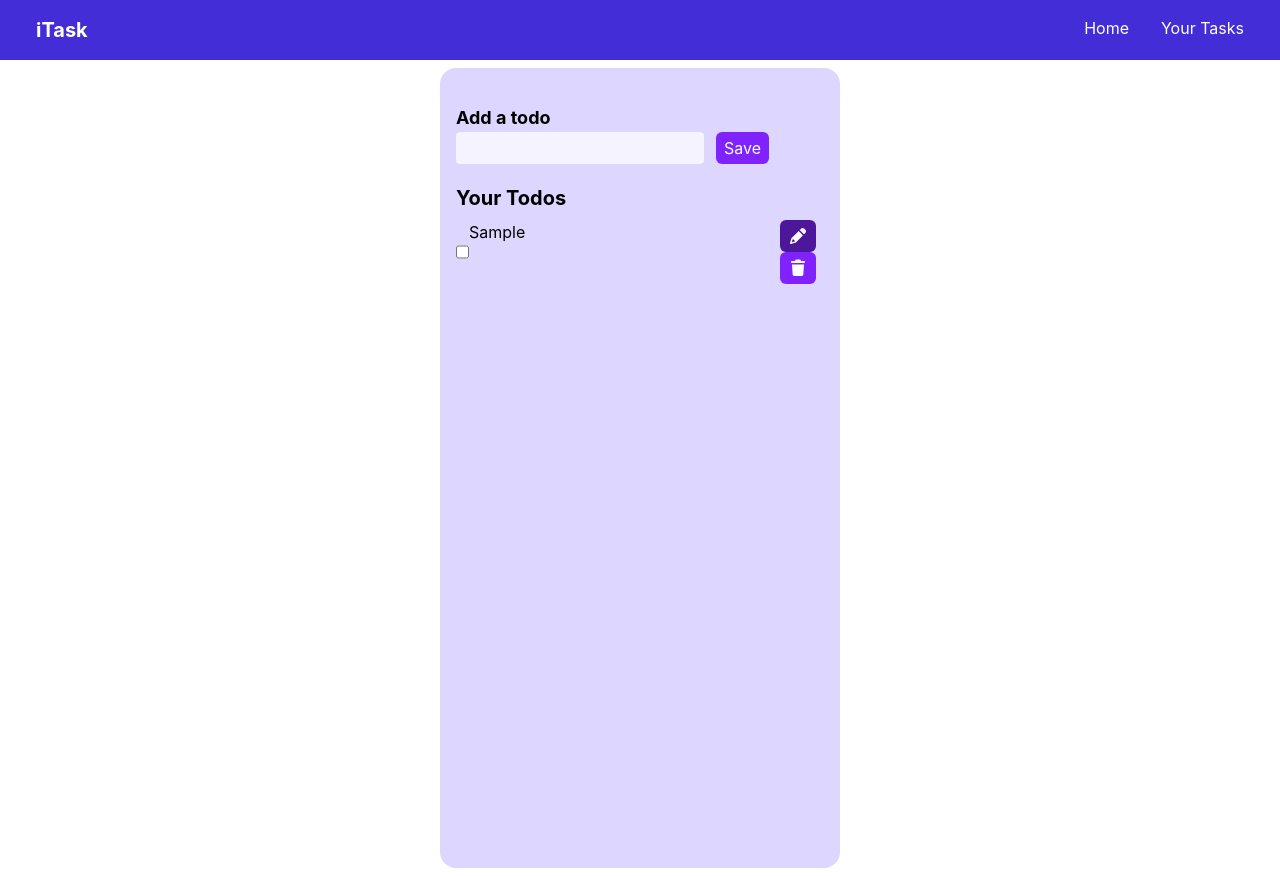
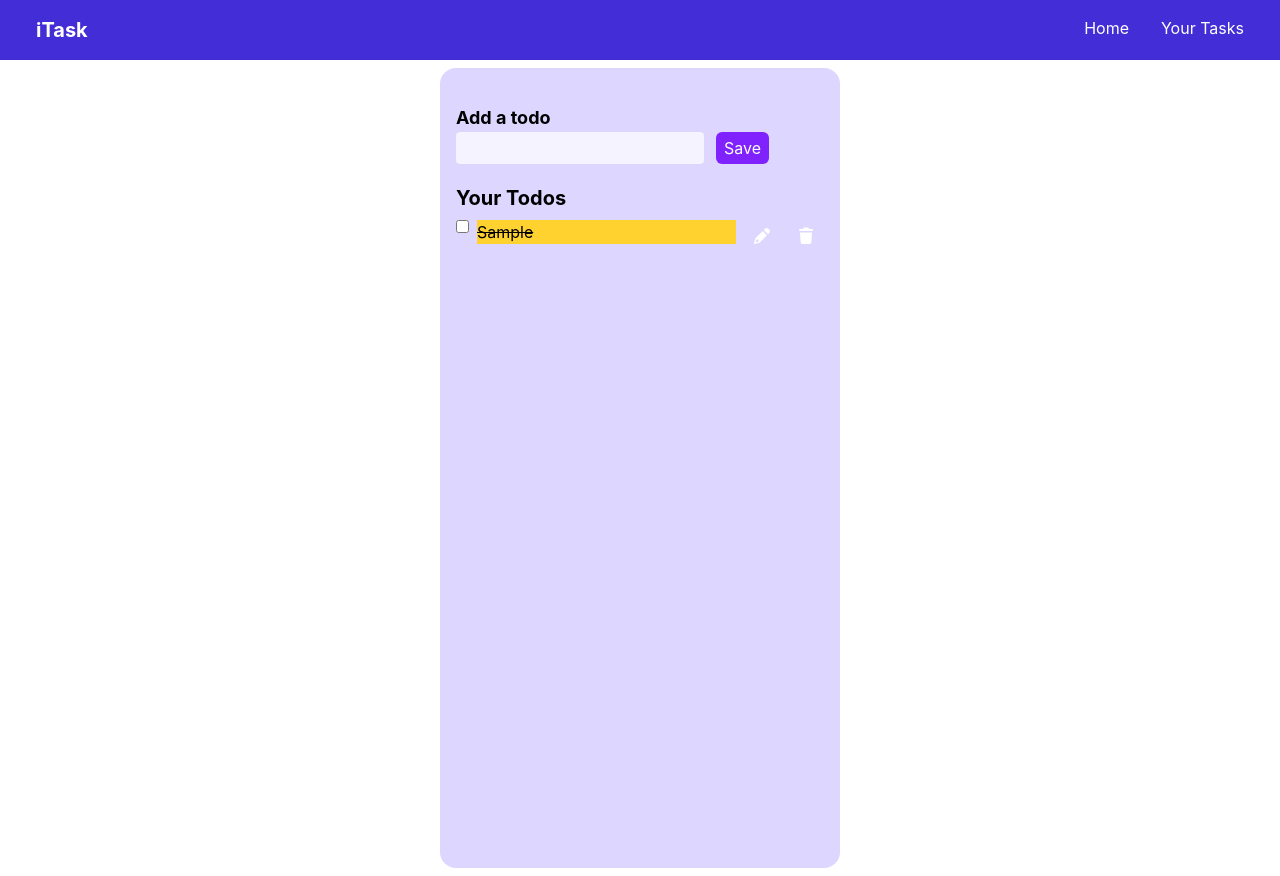
Before and after one commit to mohitchauhan-stack/Task_Manager_app, a React (Vite) app: page / in a window 1280 px wide. Both pictures are taken after typing "Sample" into the empty fields and a click on the button "Save". Built offline with nearby package versions, Linux system fonts and the light colour scheme.

Commit message:
revamped some styling

```diff
--- a/src/App.jsx
+++ b/src/App.jsx
@@ -87,30 +87,34 @@ function App() {
           )}
           {todosArray.map((todo) => {
             return (
-              <div key={todo.id} className="flex justify-between my-2">
+              <div
+                key={todo.id}
+                className="flex items-start justify-between my-2"
+              >
                 <input
                   onChange={handleCheckBox}
                   type="checkbox"
                   value={todo.isCompleted}
                   name={todo.id}
                   id="checkBox"
+                  className="mr-2"
                 />
-                <div
+                <p
                   key={todo}
-                  className={`w-5xl ${todo.isCompleted ? "line-through" : ""}`}
+                  className={`min-w-0 flex-1 wrap-break-word bg-amber-300 ${todo.isCompleted ? "" : "line-through"}`}
                 >
                   {todo.todo}
-                </div>
-                <div className="buttons">
+                </p>
+                <div className="buttons flex">
                   <button
                     onClick={(e) => handleEdit(e, todo.id)}
-                    className="bg-violet-900 hover:bg-violet-800 cursor-pointer px-2 py-1 text-white transition-all duration-300 rounded-md mx-2  "
+                    className="cursor-pointer px-2 py-1 text-white transition-all duration-300 rounded-md ml-2  "
                   >
                     <FontAwesomeIcon icon={faPencil} />
                   </button>
                   <button
                     onClick={(e) => handleDelete(e, todo.id)}
-                    className="bg-violet-600 hover:bg-violet-800 cursor-pointer px-2 py-1 text-white transition-all duration-300 rounded-md mx-2  "
+                    className="cursor-pointer px-2 py-1 text-white transition-all duration-300 rounded-md ml-2  "
                   >
                     <FontAwesomeIcon icon={faTrash} />
                   </button>
```
